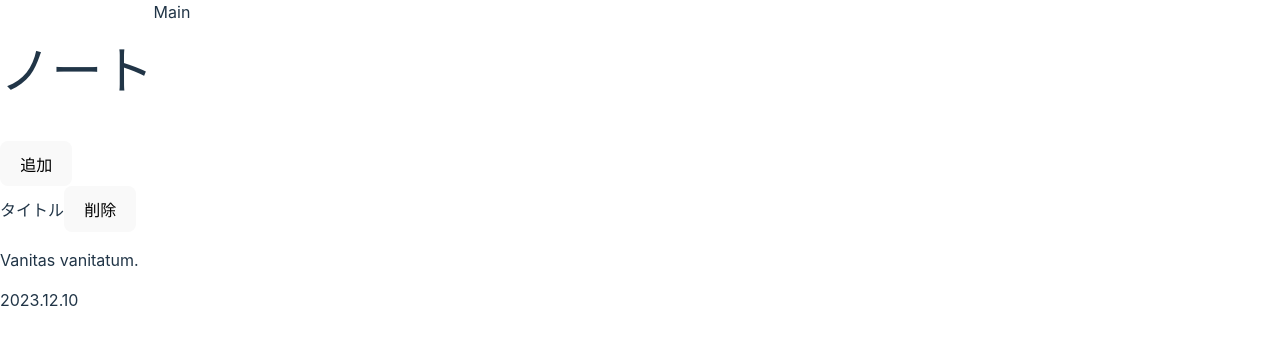
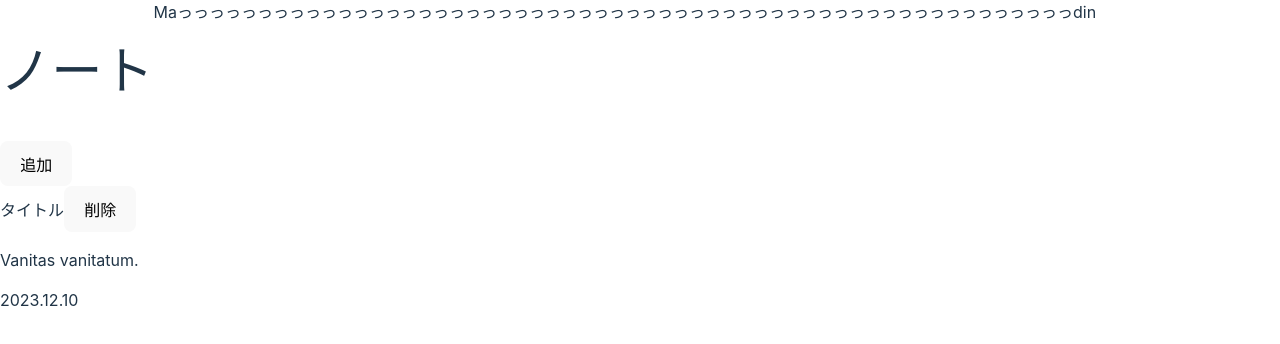
Before and after one commit to peektyer305/Note-app, a React (Vite) app: page / in a window 1280 px wide. Shown: the top 344 px of the page. Built offline with nearby package versions, Linux system fonts and the light colour scheme.

Commit message:
っっっっっっっd

```diff
--- a/src/components/Main.jsx
+++ b/src/components/Main.jsx
@@ -2,7 +2,7 @@ import "./Main.css";
 
 const Main = () => {
   return (
-    <div className="Maincontainer">Main</div>
+    <div className="Maincontainer">Maっっっっっっっっっっっっっっっっっっっっっっっっっっっっっっっっっっっっっっっっっっっっっっっっっっっっっっっっdin</div>
   )
 };
 
```
